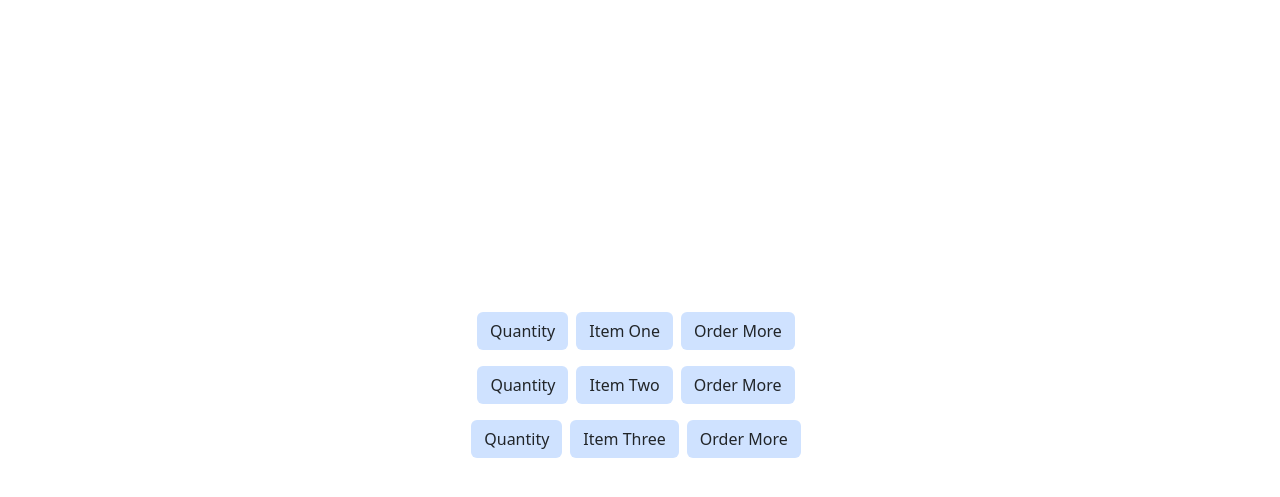
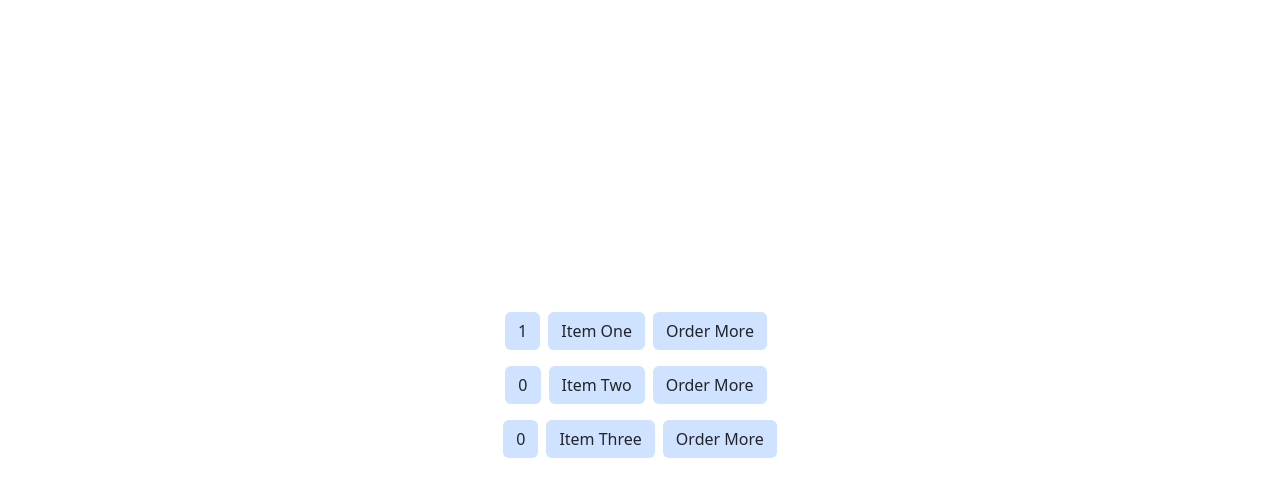
Before and after one commit to majorandres/Quantify, a website: page frontend/AutoRestock.html in a window 1280 px wide. Shown: the part 63-560 px from the top of the page. Drawn offline with nearby package versions, Linux system fonts and the light colour scheme.

Commit message:
auto page
set to nums

```diff
--- a/frontend/AutoRestock.html
+++ b/frontend/AutoRestock.html
@@ -19,21 +19,21 @@
     <div class="d-flex flex-column align-items-center vh-100 justify-content-center">
 
         <div class="d-flex mb-3">
-            <button class="btn bg-primary-subtle me-2">Quantity</button>
+            <button class="btn bg-primary-subtle me-2">1</button>
             <button class="btn bg-primary-subtle me-2">Item One</button>
             <button class="btn bg-primary-subtle me-2">Order More</button>
         </div>
 
         <div class="d-flex mb-3">
-        <button class="btn bg-primary-subtle me-2">Quantity</button>
+        <button class="btn bg-primary-subtle me-2">0</button>
         <button class="btn bg-primary-subtle me-2">Item Two</button>
         <button class="btn bg-primary-subtle me-2">Order More</button>
         </div>
 
         <div class="d-flex mb-3">
-        <button class="btn bg-primary-subtle me-2">Quantity</button>
+        <button class="btn bg-primary-subtle me-2">0</button>
         <button class="btn bg-primary-subtle me-2">Item Three</button>
-        <button class="btn bg-primary-subtle me-2">Order More</button>
+        <button class="btn bg-primary-subtle me">Order More</button>
         </div>
     </div>
     <script src="https://cdn.jsdelivr.net/npm/bootstrap@5.3.3/dist/js/bootstrap.bundle.min.js" integrity="sha384-YvpcrYf0tY3lHB60NNkmXc5s9fDVZLESaAA55NDzOxhy9GkcIdslK1eN7N6jIeHz" crossorigin="anonymous"></script>
```
Also changed, not shown: 1 other file.
